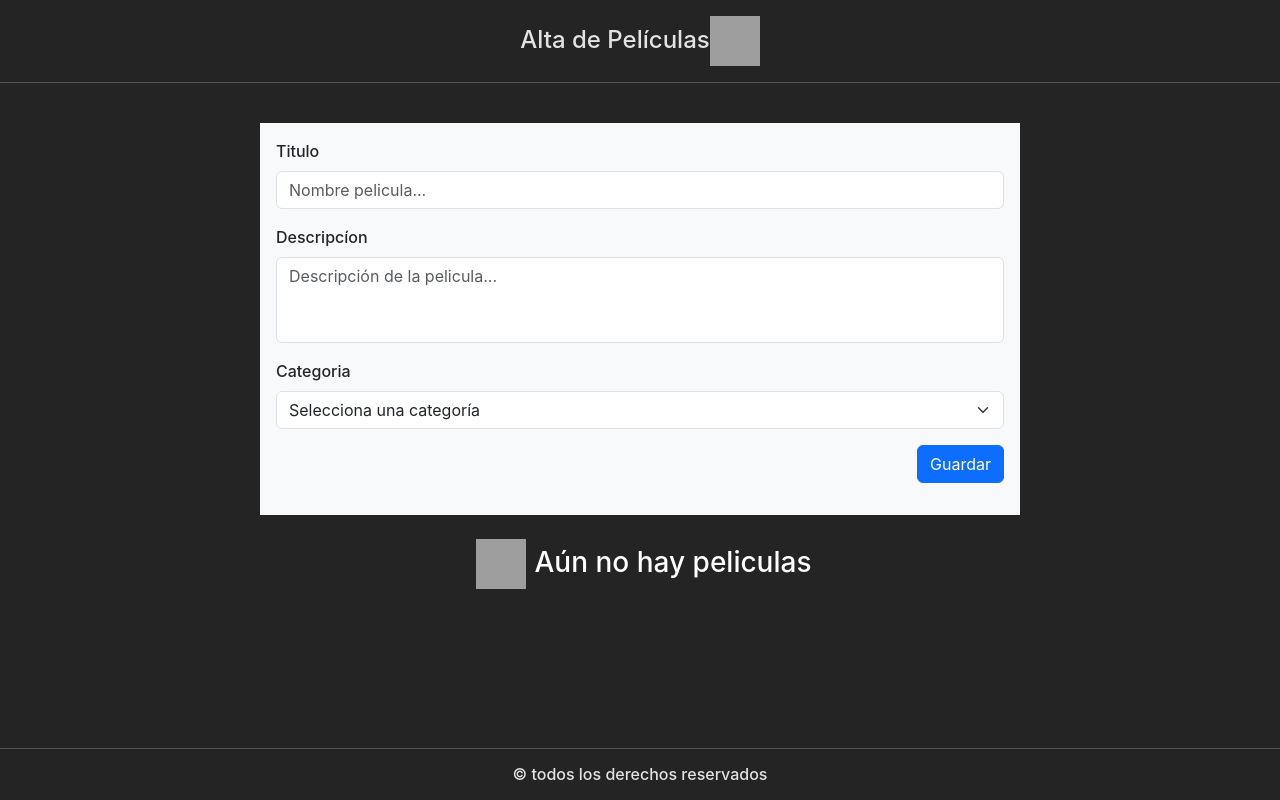
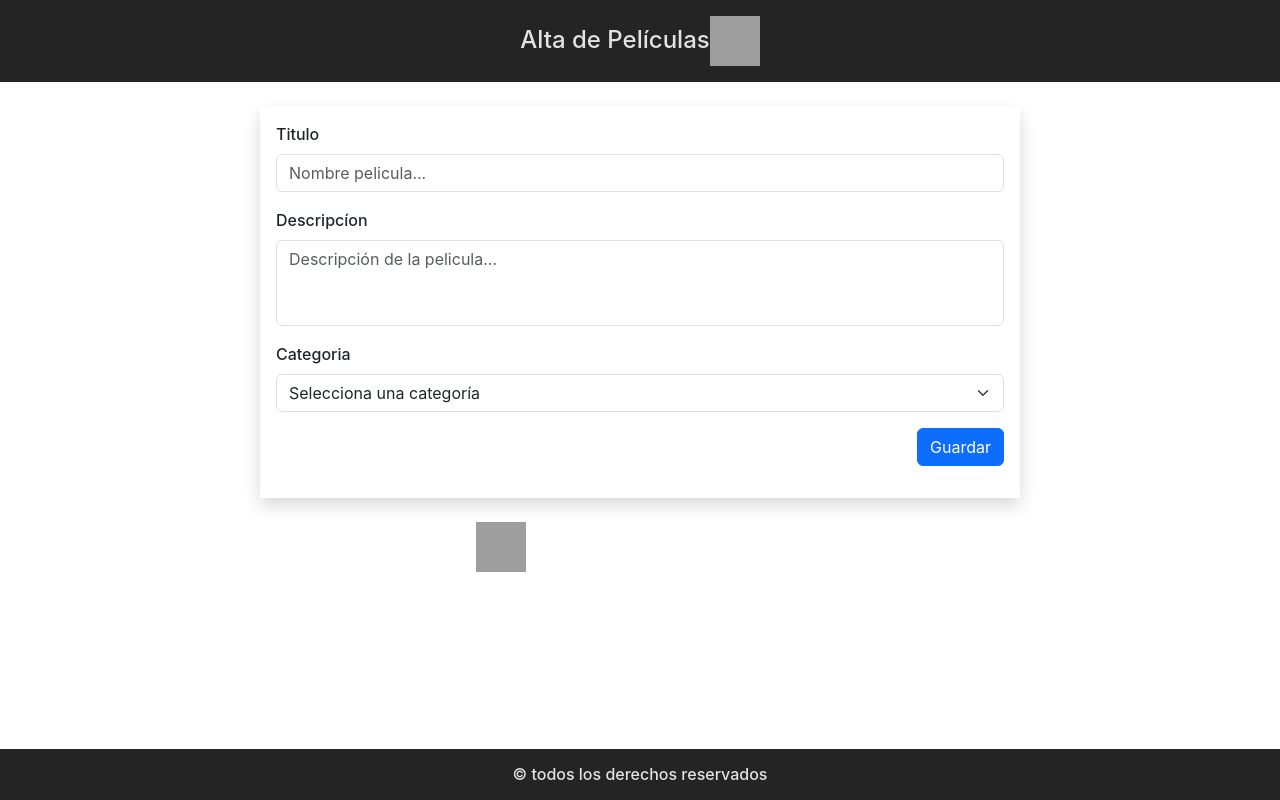
Before and after one commit to MauroRomo1/alta-de-peliculas, a React (Vite) app: page / in a window 1280 px wide. Built offline with nearby package versions, Linux system fonts and the light colour scheme; grey boxes are pictures that could not be loaded.

Commit message:
cambiando el color del bg

```diff
--- a/src/App.css
+++ b/src/App.css
@@ -7,8 +7,6 @@
   line-height: 1.5;
   font-weight: 400;
 
-  background-color: #242424;
-
   font-synthesis: none;
   text-rendering: optimizeLegibility;
   -webkit-font-smoothing: antialiased;
@@ -17,6 +15,7 @@
 }
 
 header {
+  background-color: #242424;
   color-scheme: light dark;
   color: rgba(255, 255, 255, 0.87);
 }
@@ -37,6 +36,7 @@ textarea {
 }
 
 footer {
+  background-color: #242424;
   color-scheme: light dark;
   color: rgba(255, 255, 255, 0.87);
   margin-top: auto;
--- a/src/App.jsx
+++ b/src/App.jsx
@@ -14,13 +14,11 @@ function App() {
             className="iconClapperBoard"
           />
         </h4>
-        <hr />
       </header>
       <main>
         <FormPeliculas />
       </main>
       <footer>
-        <hr />
         <h6 className="text-center my-3">
           &copy; todos los derechos reservados
         </h6>
--- a/src/components/CardPelicula.jsx
+++ b/src/components/CardPelicula.jsx
@@ -1,7 +1,7 @@
 const CardPelicula = ({ pelicula, eliminarPelicula }) => {
   return (
     <article className="col">
-      <div className="card h-100">
+      <div className="card shadow h-100">
         <div className="card-header">
           <h6 className="card-title text-center">{pelicula.nombrePeli}</h6>
         </div>
--- a/src/components/FormPeliculas.jsx
+++ b/src/components/FormPeliculas.jsx
@@ -61,7 +61,7 @@ const FormPeliculas = () => {
     <>
       <section className="container my-4">
         <div className="row justify-content-center">
-          <div className="col-11 col-xl-8 bg-light p-3">
+          <div className="col-11 col-xl-8 shadow p-3">
             <Form onSubmit={handleSubmit}>
               <Form.Group className="mb-3" controlId="nombrePeli">
                 <Form.Label>Titulo</Form.Label>
--- a/src/components/ListaPeliculas.jsx
+++ b/src/components/ListaPeliculas.jsx
@@ -2,7 +2,7 @@ import CardPelicula from "./CardPelicula";
 
 const ListaPeliculas = ({ listaPeliculas, eliminarPelicula }) => {
   return (
-    <section className="container bg-white my-5">
+    <section className="container my-5">
       <h3 className="text-center my-3">
         <img
           src="https://raw.githubusercontent.com/Tarikul-Islam-Anik/Animated-Fluent-Emojis/master/Emojis/Objects/Film%20Frames.png"
```
